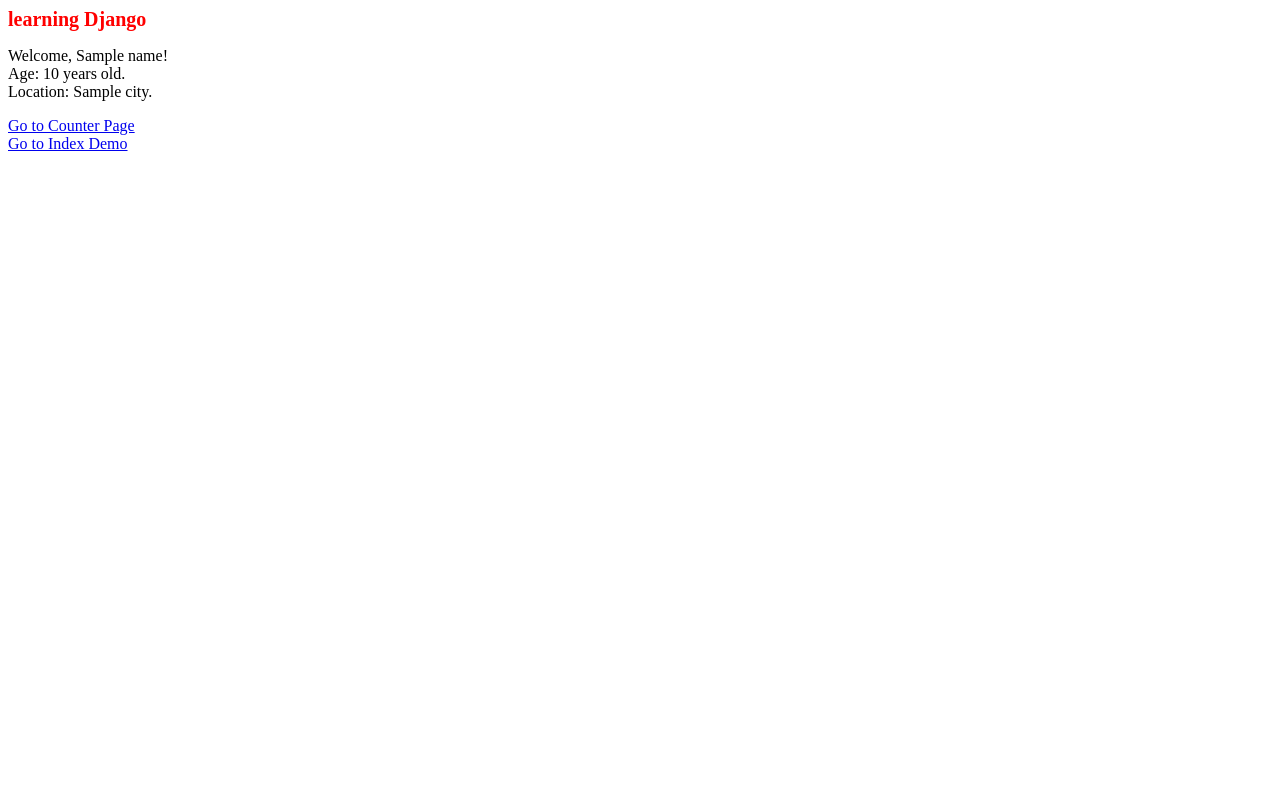
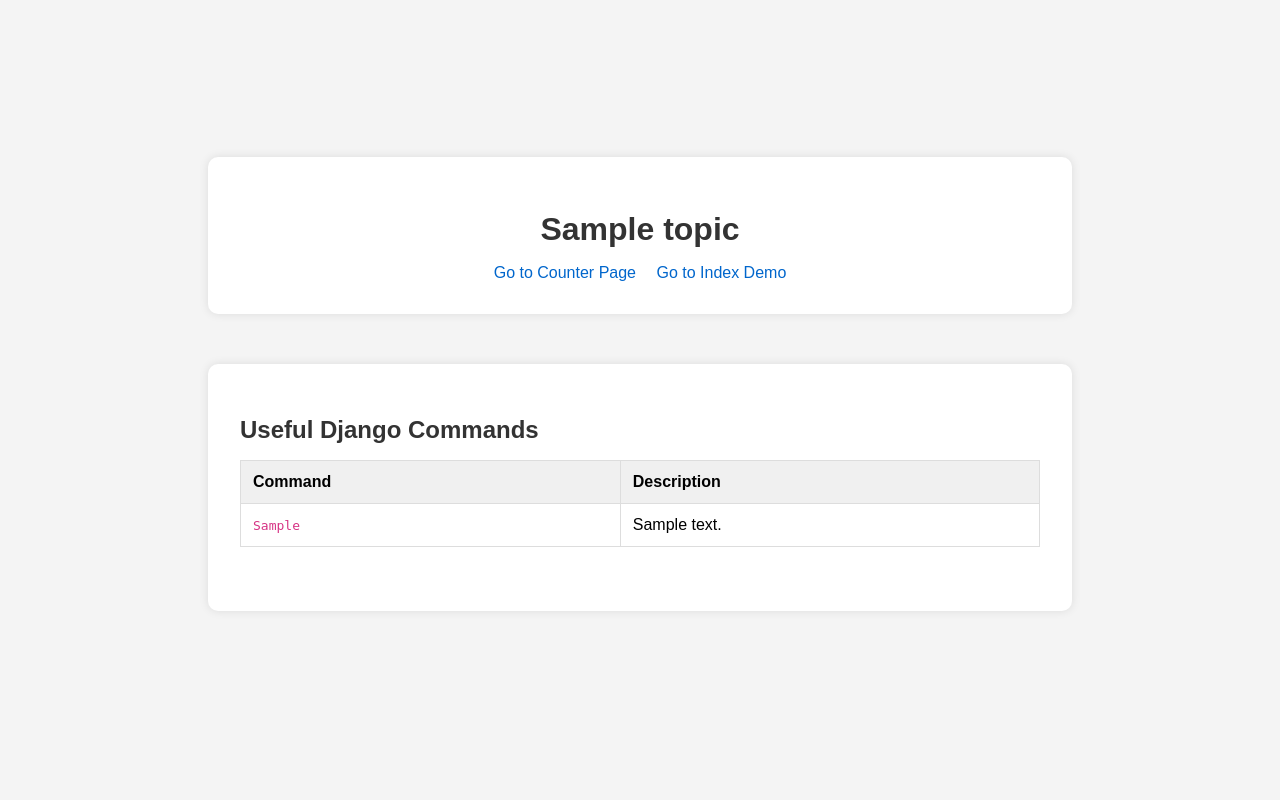
Before and after one commit to Prikshit7766/Python-Practice, a Django app: template Django/learning/myproject/templates/index.html in a window 1280 px wide. Run offline with Django 4.2, Linux system fonts and the light colour scheme; tables that the repository leaves empty hold one stand-in row (values such as "Sample post"); the template is opened without the code that fills it: values that come from a table or form of the project are taken from there, most other values are stand-ins (such as "Sample title", 1, 10 or a date in 2020).

Commit message:
chore: Update CSS styles for Django learning project

```diff
--- /dev/null
+++ b/Django/learning/myproject/static/assets/css/style.css
@@ -0,0 +1,76 @@
+body {
+    font-family: Arial, sans-serif;
+    margin: 0;
+    padding: 0;
+    background-color: #f4f4f4;
+    display: flex;
+    flex-direction: column;
+    align-items: center;
+    justify-content: center;
+    min-height: 100vh;
+}
+
+.container {
+    text-align: center;
+    background: white;
+    padding: 2rem;
+    border-radius: 10px;
+    box-shadow: 0 0 10px rgba(0, 0, 0, 0.1);
+    width: 80%;
+    max-width: 800px;
+    margin-bottom: 2rem;
+}
+
+h1 {
+    color: #333;
+    margin-bottom: 1rem;
+}
+
+p {
+    color: #777;
+    margin-bottom: 2rem;
+}
+
+.commands-section {
+    text-align: left;
+}
+
+.commands-section h2 {
+    color: #333;
+    margin-bottom: 1rem;
+}
+
+.commands-table {
+    width: 100%;
+    border-collapse: collapse;
+    margin-bottom: 2rem;
+}
+
+.commands-table th,
+.commands-table td {
+    padding: 0.75rem;
+    border: 1px solid #ddd;
+    text-align: left;
+}
+
+.commands-table th {
+    background-color: #f0f0f0;
+}
+
+.commands-table code {
+    color: #d63384;
+}
+
+.links {
+    margin-top: 1rem;
+}
+
+.links a {
+    color: #0066cc;
+    text-decoration: none;
+    margin: 0 0.5rem;
+}
+
+.links a:hover {
+    text-decoration: underline;
+}
--- a/Django/learning/myproject/static/style.css
+++ /dev/null
@@ -1,4 +0,0 @@
-h1{
-    color: red;
-    font-size: 20px;
-}
--- /dev/null
+++ b/Django/learning/myproject/templates/base.html
@@ -0,0 +1,24 @@
+{% load static %}
+
+<!DOCTYPE html>
+<html lang="en">
+<head>
+    <meta charset="UTF-8">
+    <meta name="viewport" content="width=device-width, initial-scale=1.0">
+    <title>{% block title %}{{page}}{% endblock %}</title>
+    <link rel="stylesheet" type="text/css" href="{% static 'assets/css/style.css' %}">
+</head>
+<body>
+    <div class="container">
+        <h1>{% block heading %}{{Topic}}{% endblock %}</h1>
+        <div class="links">
+            <a href="{% url 'counter_page' %}">Go to Counter Page</a>
+            <a href="{% url 'index_demo' %}">Go to Index Demo</a>
+        </div>
+    </div>
+    <br>
+    <div class="container">
+        {% block content %}{% endblock %}
+    </div>
+</body>
+</html>
--- a/Django/learning/myproject/templates/index.html
+++ b/Django/learning/myproject/templates/index.html
@@ -1,8 +1,27 @@
-{% load static %}
+{% extends "base.html" %}
 
-<link rel="stylesheet"  href="{% static 'style.css' %}">
+{% block title %}{{page}}{% endblock %}
 
-<h1> learning Django </h1>
-<p>Welcome, {{name}}!<br> Age: {{age}} years old.<br> Location: {{city}}.</p>
-<a href="{% url 'counter_page' %}">Go to Counter Page</a><br>
-<a href="{% url 'index_demo' %}">Go to Index Demo</a><br>
+{% block heading %}{{topic}}{% endblock %}
+
+{% block content %}
+<div class="commands-section">
+    <h2>Useful Django Commands</h2>
+    <table class="commands-table">
+        <thead>
+            <tr>
+                <th>Command</th>
+                <th>Description</th>
+            </tr>
+        </thead>
+        <tbody>
+            {% for item in commands %}
+            <tr>
+                <td><code>{{ item.command }}</code></td>
+                <td>{{ item.description }}</td>
+            </tr>
+            {% endfor %}
+        </tbody>
+    </table>
+</div>
+{% endblock %}
```
